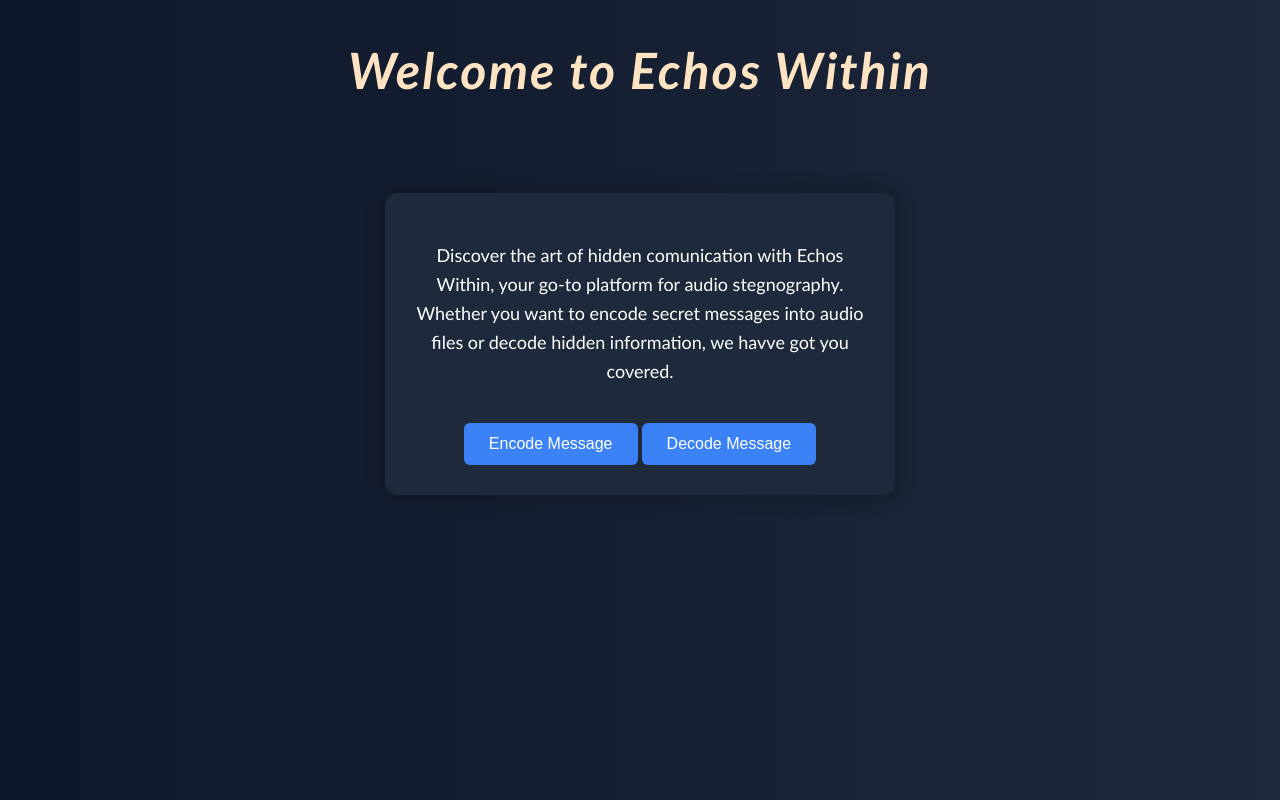
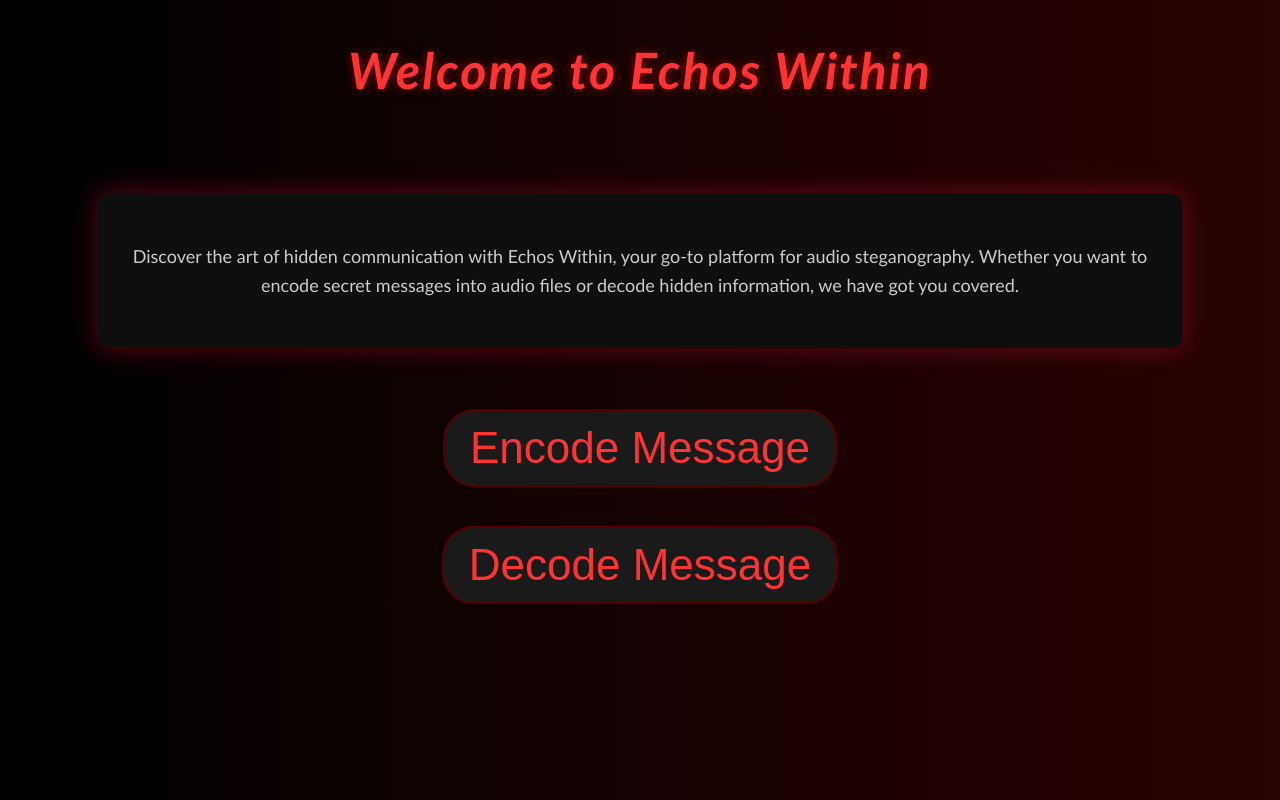
Before and after one commit to SavyamShukla/EchosWithin, a Flask app: page / in a window 1280 px wide. Run offline with Flask 3, Linux system fonts and the light colour scheme.

Commit message:
UI improved

```diff
--- a/stegon_backend.py
+++ b/stegon_backend.py
@@ -1,5 +1,3 @@
-import tkinter as tk
-from tkinter import ttk, filedialog, messagebox, scrolledtext
 import wave
 import os
 
--- a/templates/index.html
+++ b/templates/index.html
@@ -1,61 +1,78 @@
+<!DOCTYPE html>
 <html lang="en">
-
 <head>
     <meta charset="UTF-8">
-     <title>Echos Within-Audio Steganography</title>
+    <title>Echos Within - Audio Steganography</title>
     <meta name="viewport" content="width=device-width, initial-scale=1.0">
     <style>
         body {
             margin: 0;
             padding: 0;
             font-family: "Trebuchet MS", sans-serif;
-            background: linear-gradient(to right, #0f172a, #1e293b);
-            color: white;
+            background: linear-gradient(to right, #000000, #2b0404);
+            color: #e5e5e5;
         }
 
         h1 {
             text-align: center;
             height: 3cm;
             margin-top: 40px;
-            color:bisque;
+
+            color: #ff3333;
+            text-shadow: 0 0 10px rgba(255, 0, 0, 0.5);
             font-size: 50px;
             letter-spacing: 2px;
             font-style: italic;
         }
 
         .container {
-            max-width: 450px;
+            max-width: 80%;
             margin: 40px auto;
-            background: #1e293b;
+            background: #0f0f0f;
             padding: 30px;
             border-radius: 12px;
-            box-shadow: 0 0 20px rgba(0,0,0,0.3);
+            box-shadow: 0 0 25px rgba(220, 20, 60, 0.4);
+            border: 1px solid #330505;
             text-align: center;
         }
 
         p {
             font-size: 18px;
             line-height: 1.6;
+            color: #cccccc;
         }
 
         a {
             text-decoration: none;
         }
 
+        .button_card {
+            display: flex;
+            justify-content: center;
+            align-items: center;
+            align-content: center;
+            flex-wrap: wrap;
+            flex-direction: column;
+        }
+
         button {
             margin-top: 20px;
             padding: 12px 25px;
-            font-size: 16px;
-            color: white;
-            background-color: #3b82f6;
-            border: none;
-            border-radius: 6px;
+            font-size: 44px;
+            max-width: 15cm;
+            color: #ff3333;
+            background-color: #1a1a1a;
+            border: 2px solid #550000;
+            border-radius: 32px;
             cursor: pointer;
-            transition: background-color 0.3s ease;
+            transition: all 0.3s ease;
         }
 
                 button:hover {
-            background-color: #2563eb;
+            background-color: #550000;
+            color: white;
+            box-shadow: 0 0 15px #ff0000;
+            border-color: #ff0000;
         }
 
     </style>
@@ -63,8 +80,10 @@
 <body>
     <h1>Welcome to Echos Within</h1>
     <div class="container">
-            <p>Discover the art of hidden comunication with Echos Within, your go-to platform for audio stegnography. Whether you want to encode secret messages into audio files or decode hidden information, we havve got you covered.</p>
-            <a href="/encode_page"><button>Encode Message</button></a>
+        <p>Discover the art of hidden communication with Echos Within, your go-to platform for audio steganography. Whether you want to encode secret messages into audio files or decode hidden information, we have got you covered.</p>
+    </div>
+    <div class="button_card">
+        <a href="/encode_page"><button>Encode Message</button></a> <br/>
         <a href="/decode_page"><button>Decode Message</button></a>
     </div>
 </body>
```
Also changed, not shown: templates/decode.html (+23 -18 lines), templates/encode.html (+41 -28 lines), 5 other files. Lines whose indentation alone changed are shown as unchanged.
